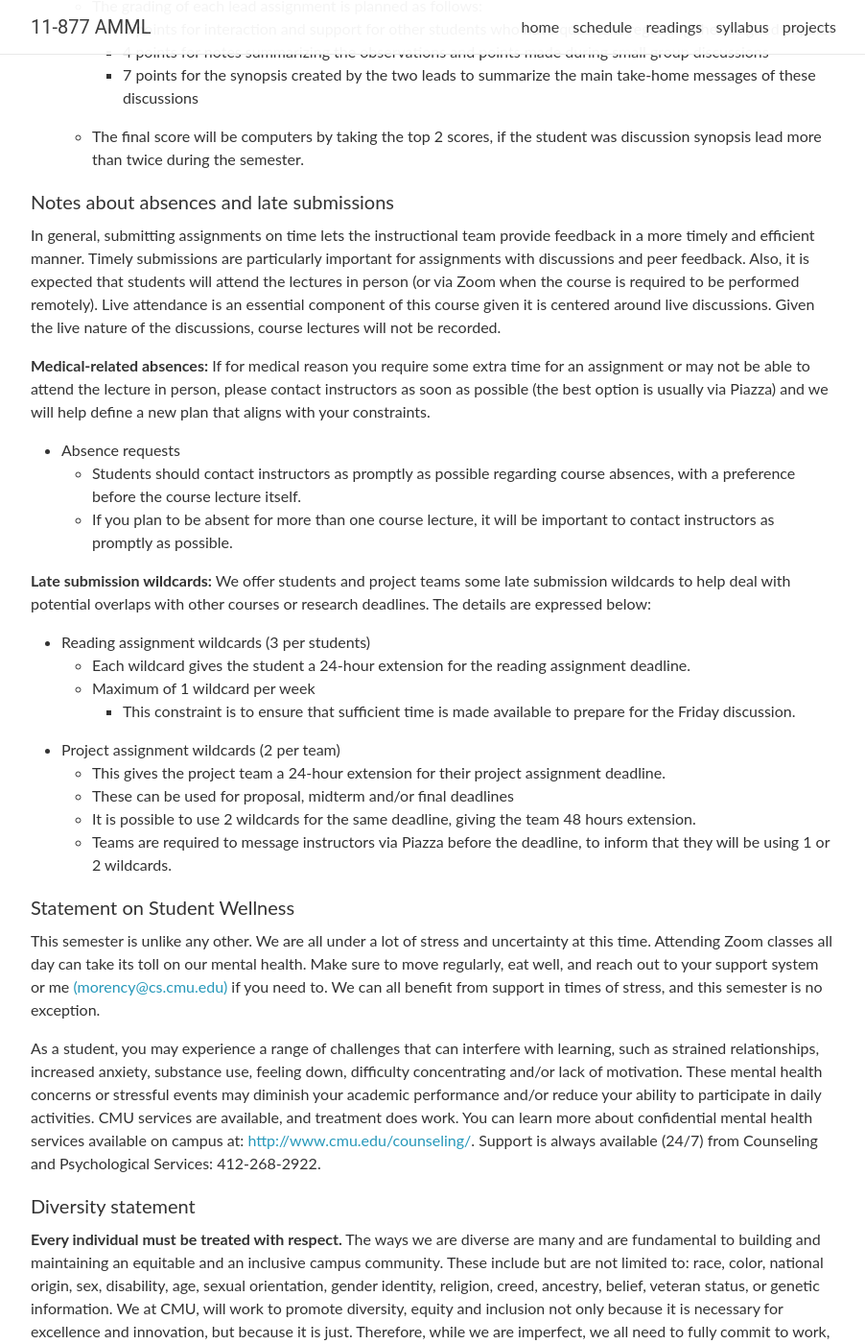
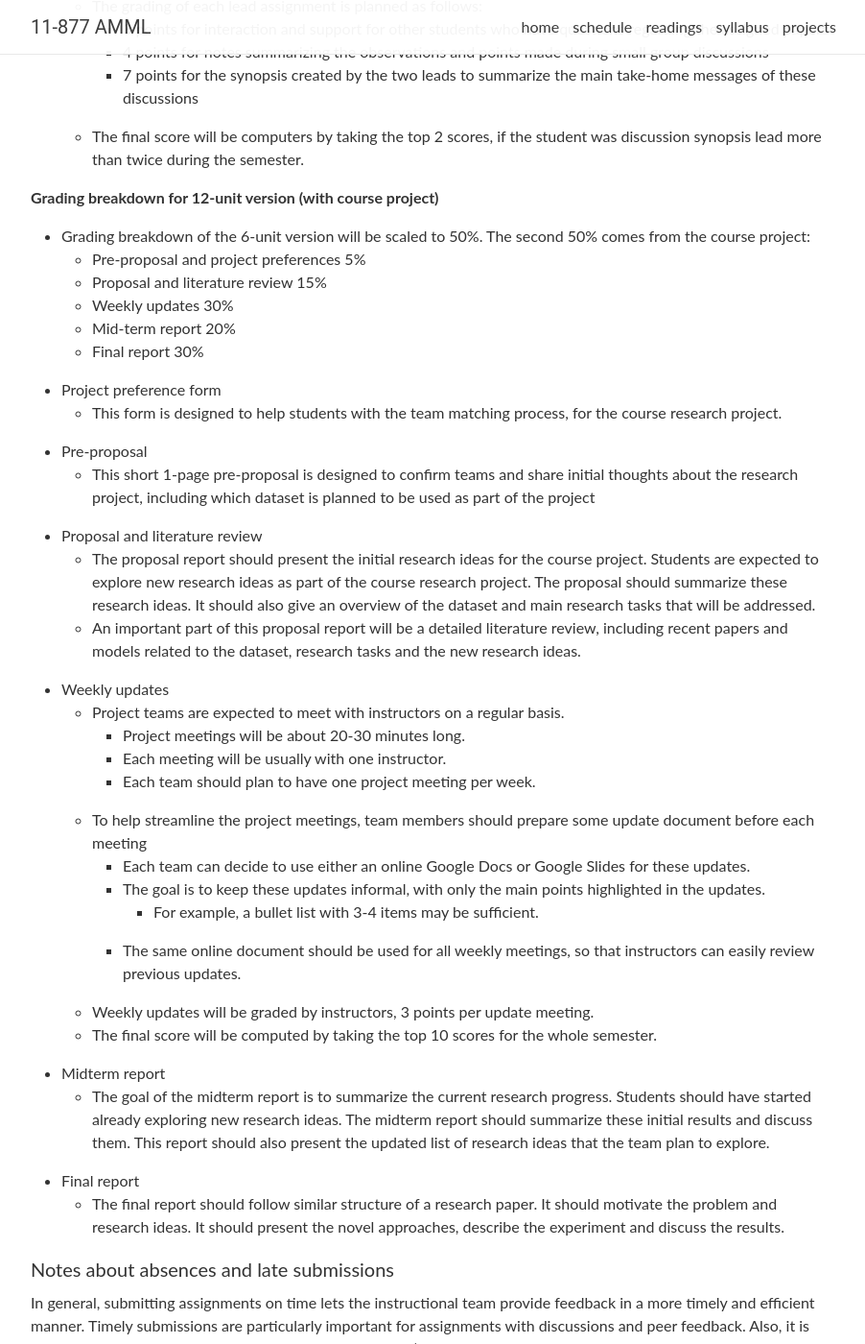
Before and after one commit to CMU-MultiComp-Lab/adv-mmml-course, a Jekyll site: the page built from _pages/syllabus.md, in a window 1280 px wide and 1400 px high, scrolled down 2983 px. Shown: the whole window at 96% size, without its empty margins (188-1090 px from the left). Built offline with Jekyll 4.4.1, drawn with Linux system fonts in a browser that asks for light colours; nearby versions of some CDN libraries; comment, search, counter and statistics services are not loaded.

Commit message:
Update syllabus.md

```diff
--- a/_pages/syllabus.md
+++ b/_pages/syllabus.md
@@ -85,6 +85,37 @@ The course is expected to be in-person given its discussion-based approach. Stud
     - 7 points for the synopsis created by the two leads to summarize the main take-home messages of these discussions
   - The final score will be computers by taking the top 2 scores, if the student was discussion synopsis lead more than twice during the semester.
 
+**Grading breakdown for 12-unit version (with course project)**
+- Grading breakdown of the 6-unit version will be scaled to 50%. The second 50% comes from the course project:
+  - Pre-proposal and project preferences 5%
+  - Proposal and literature review 15%
+  - Weekly updates 30%
+  - Mid-term report 20%
+  - Final report 30%
+- Project preference form
+  - This form is designed to help students with the team matching process, for the course research project.
+- Pre-proposal
+  - This short 1-page pre-proposal is designed to confirm teams and share initial thoughts about the research project, including which dataset is planned to be used as part of the project
+- Proposal and literature review
+  - The proposal report should present the initial research ideas for the course project. Students are expected to explore new research ideas as part of the course research project. The proposal should summarize these research ideas. It should also give an overview of the dataset and main research tasks that will be addressed.
+  - An important part of this proposal report will be a detailed literature review, including recent papers and models related to the dataset, research tasks and the new research ideas.
+- Weekly updates
+  - Project teams are expected to meet with instructors on a regular basis.
+    - Project meetings will be about 20-30 minutes long.
+    - Each meeting will be usually with one instructor.
+    - Each team should plan to have one project meeting per week.
+  - To help streamline the project meetings, team members should prepare some update document before each meeting
+    - Each team can decide to use either an online Google Docs or Google Slides for these updates.
+    - The goal is to keep these updates informal, with only the main points highlighted in the updates.
+      - For example, a bullet list with 3-4 items may be sufficient.
+    - The same online document should be used for all weekly meetings, so that instructors can easily review previous updates.
+  - Weekly updates will be graded by instructors, 3 points per update meeting.
+  - The final score will be computed by taking the top 10 scores for the whole semester.
+- Midterm report
+  - The goal of the midterm report is to summarize the current research progress. Students should have started already exploring new research ideas. The midterm report should summarize these initial results and discuss them. This report should also present the updated list of research ideas that the team plan to explore.
+- Final report
+  - The final report should follow similar structure of a research paper. It should motivate the problem and research ideas. It should present the novel approaches, describe the experiment and discuss the results.
+
 
 #### Notes about absences and late submissions
 
```
